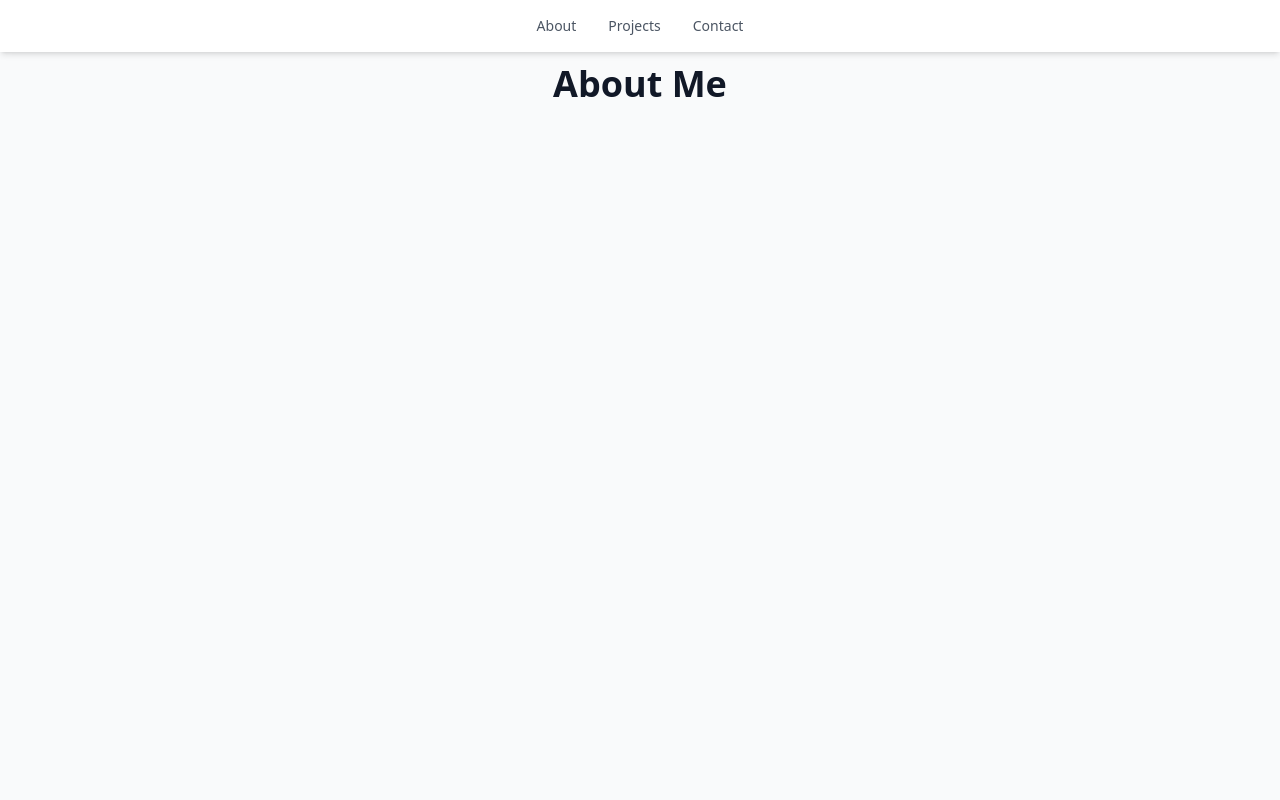
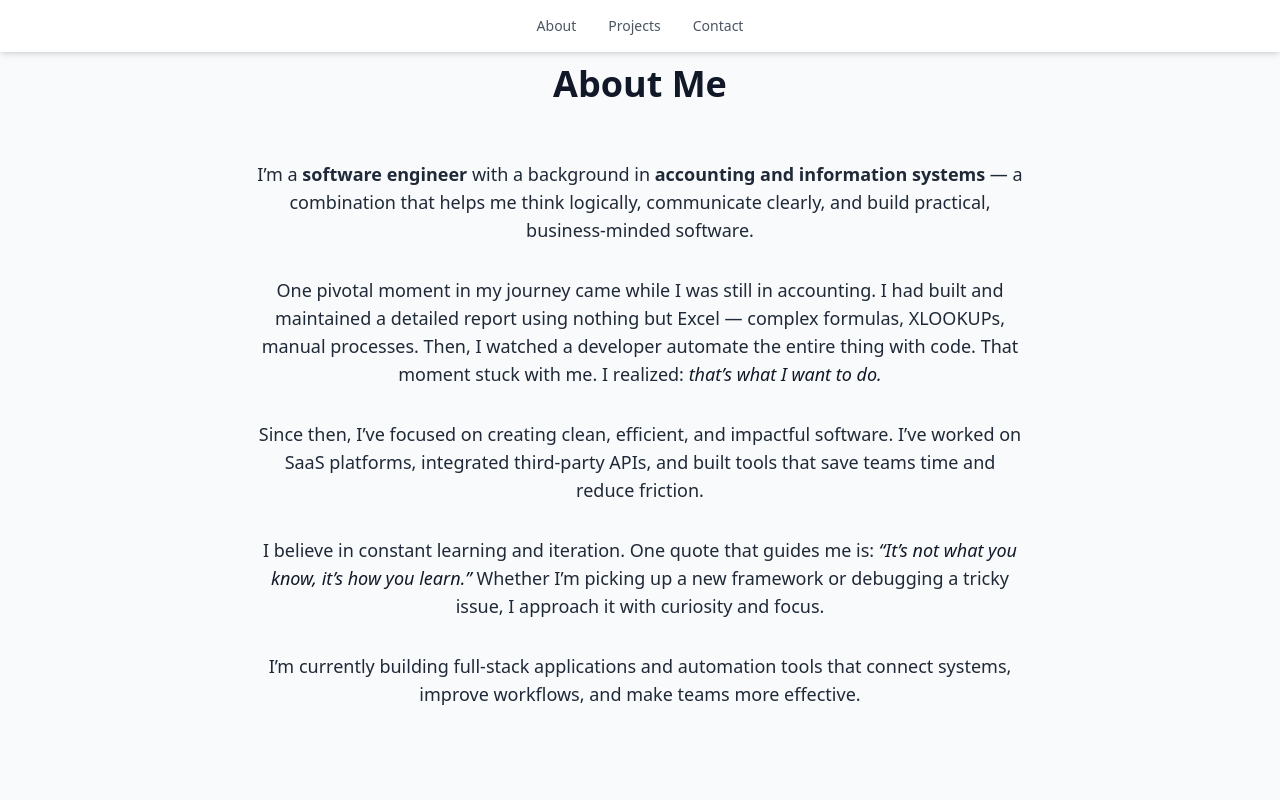
Before and after one commit to Jason-Tighe/2025-portfolio, a React (Vite) app in the folder frontend/: page / in a window 1280 px wide. Shown: the top 800 px of the page. Built offline with nearby package versions, Linux system fonts and the light colour scheme.

Commit message:
start of about me

```diff
--- a/frontend/src/App.tsx
+++ b/frontend/src/App.tsx
@@ -1,7 +1,6 @@
 import './App.css'
-import { Routes, Route } from 'react-router-dom'
-import Home from './pages/Home'
 import { useEffect, useRef, useState } from 'react';
+import AboutMe from './pages/AboutMe';
 
 
 export default function App() {
@@ -35,11 +34,12 @@ export default function App() {
       <a href="#contact" className="hover:text-gray-900 hover:underline">Contact</a>
       </nav>
 
-      <main className="pt-8">
-      <section id="about" className="min-h-screen p-8 flex flex-col items-center bg-gray-50">
+      <main className="pt-6">
+      <section id="about" className="min-h-screen p-10 flex flex-col items-center bg-gray-50">
         <h1 className="text-4xl font-extrabold mb-6 text-gray-900">About Me</h1>
         <p className="max-w-2xl text-center text-gray-700 leading-relaxed">
         </p>
+        <AboutMe />
       </section>
 
       <section id="projects" className="min-h-screen p-8 bg-white flex flex-col items-center">
--- a/frontend/src/pages/AboutMe.tsx
+++ b/frontend/src/pages/AboutMe.tsx
@@ -0,0 +1,30 @@
+
+export default function AboutMe() {
+    return (
+        <section
+        id="about"
+        className="min-h-screen p-8 flex flex-col items-center"
+      >
+        <div className="max-w-3xl text-center text-gray-800 leading-relaxed space-y-8">
+          <p className="text-lg">
+            I’m a <span className="font-semibold">software engineer</span> with a background in
+            <span className="font-semibold"> accounting and information systems</span> — a combination that helps me think logically, communicate clearly, and build practical, business-minded software.
+          </p>
+          <p className="text-lg">
+            One pivotal moment in my journey came while I was still in accounting. I had built and maintained a detailed report using nothing but Excel — complex formulas, XLOOKUPs, manual processes. Then, I watched a developer automate the entire thing with code. That moment stuck with me. I realized:{" "}
+            <span className="italic text-gray-900 font-medium">that’s what I want to do.</span>
+          </p>
+          <p className="text-lg">
+            Since then, I’ve focused on creating clean, efficient, and impactful software. I’ve worked on SaaS platforms, integrated third-party APIs, and built tools that save teams time and reduce friction.
+          </p>
+          <p className="text-lg">
+            I believe in constant learning and iteration. One quote that guides me is:{" "}
+            <span className="italic text-gray-900 font-medium">“It’s not what you know, it’s how you learn.”</span> Whether I’m picking up a new framework or debugging a tricky issue, I approach it with curiosity and focus.
+          </p>
+          <p className="text-lg">
+            I’m currently building full-stack applications and automation tools that connect systems, improve workflows, and make teams more effective.
+          </p>
+        </div>
+      </section>
+    );
+  }
```
